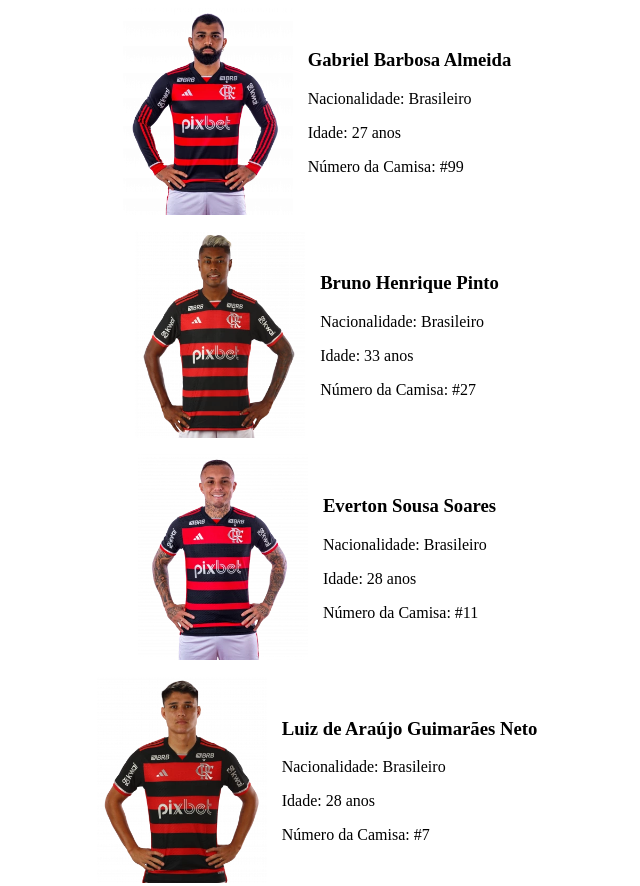
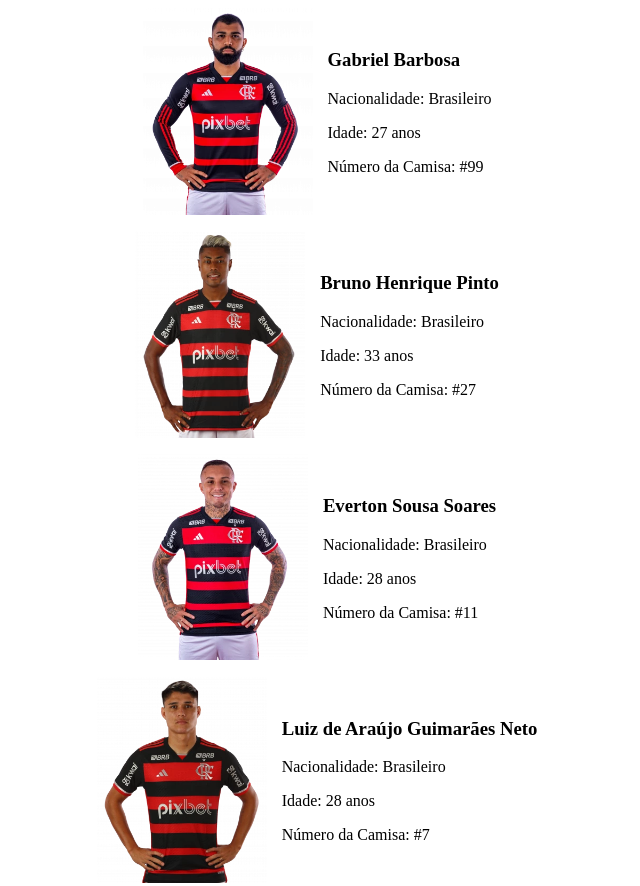
Before and after one commit to r1ansouza/Flamengo, a plain HTML site: page atacantes.html in a window 1280 px wide. Shown: the top 886 px of the page, without its empty margins (323-963 px from the left). Drawn offline with Linux system fonts and the light colour scheme.

Commit message:
atacante commit

```diff
--- a/atacantes.html
+++ b/atacantes.html
@@ -10,7 +10,7 @@
     <div class="container">
         <img src="img/gabriel barbosa.webp" alt="Gabriel Barbosa" class="imagem" width="170" height="170">
         <div>
-        <h3>Gabriel Barbosa Almeida</h3>
+        <h3>Gabriel Barbosa</h3>
         <p>Nacionalidade: Brasileiro </p>
         <p>Idade: 27 anos</p>
         <p>Número da Camisa: #99</p>
```
